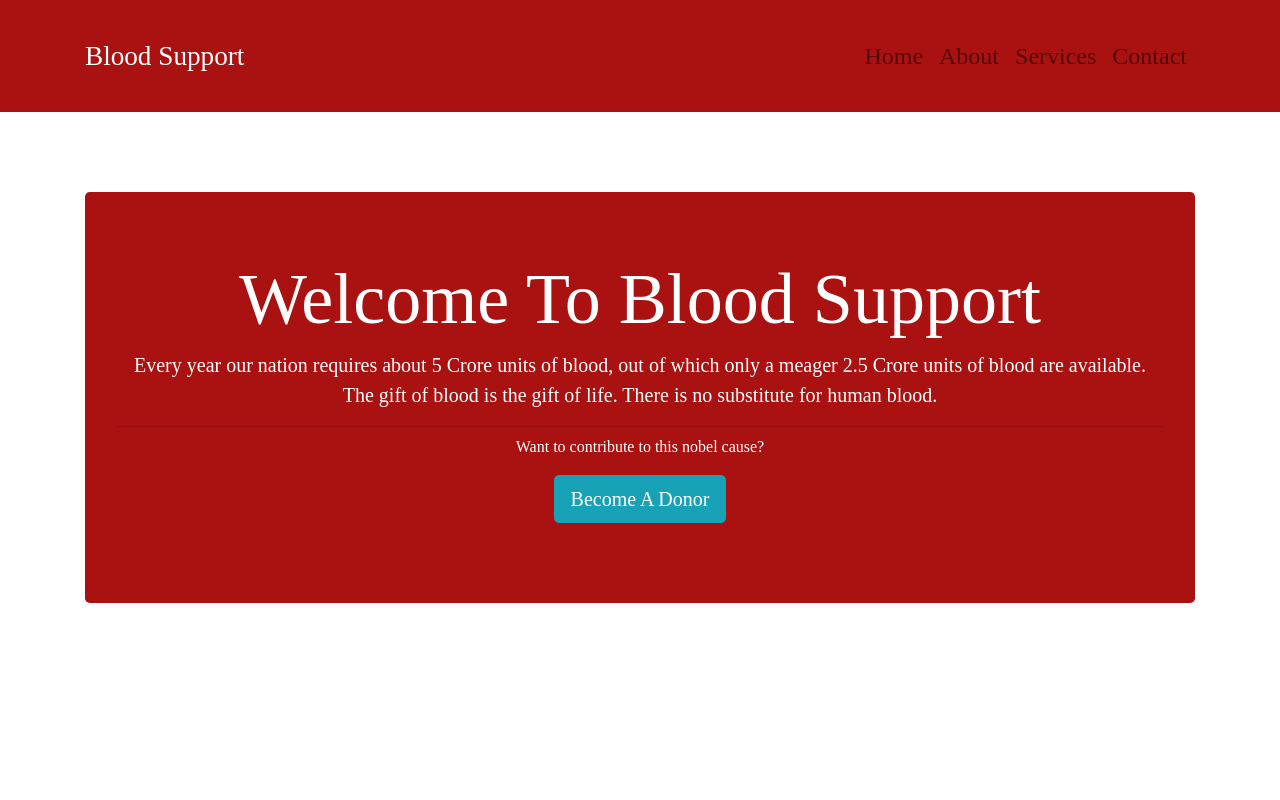
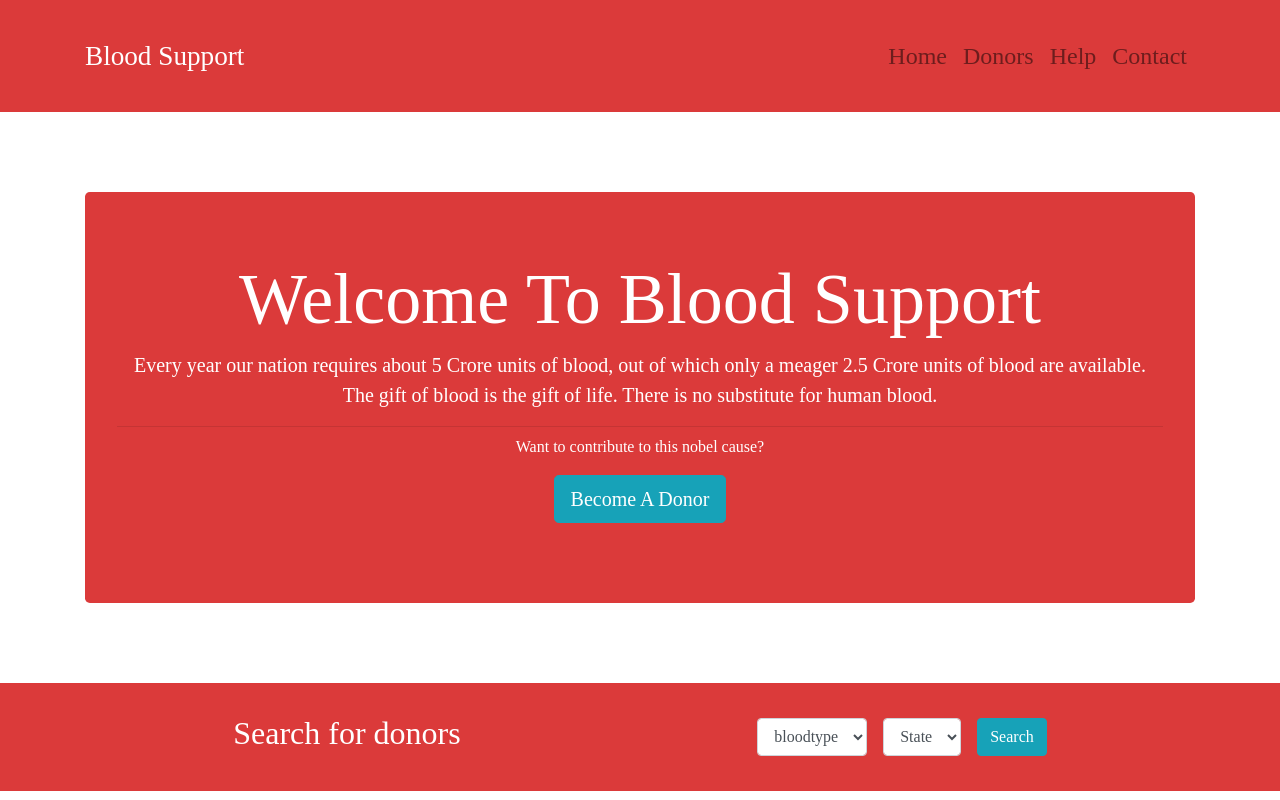
Before and after one commit to satya-sudo/BloodSupport, a React (Create React App) app in the folder client/: page / in a window 1280 px wide. Built offline with nearby package versions, Linux system fonts and the light colour scheme.

Commit message:
some progress on Fe

```diff
--- a/client/package.json
+++ b/client/package.json
@@ -12,6 +12,7 @@
     "react-redux": "^7.2.4",
     "react-router": "^5.2.0",
     "react-scripts": "^1.1.5",
+    "react-scroll": "^1.8.2",
     "redux-thunk": "^2.3.0",
     "web-vitals": "^1.1.2"
   },
--- a/client/src/components/App.js
+++ b/client/src/components/App.js
@@ -4,6 +4,7 @@ import {getAll,getSearched} from '../actions';
 
 import NavBar from './NavBar';
 import Jumbotron from './Jumbotron';
+import SearchBar from './Donors/SearchBar';
 
 class App extends React.Component{
 
@@ -14,7 +15,9 @@ class App extends React.Component{
             <NavBar />
         {/* <button onClick={()=>this.props.getAll()}>ds</button>
         <button onClick={()=>this.props.getSearched({ params: {state:"Bihar"} })}>ds</button> */}
-            <Jumbotron />
+            <Jumbotron id="landing" />
+            <SearchBar />
+
         </div>
     );
     }
--- /dev/null
+++ b/client/src/components/Donors/SearchBar.js
@@ -0,0 +1,67 @@
+import React from 'react';
+import { connect } from 'react-redux';
+import { getSearched } from '../../actions';
+
+class Search extends  React.Component{
+
+
+    constructor(props)  {
+        super(props);
+        this.state = {
+            bloodtype: null,
+            state: null
+        }
+        this.handleBloodType = this.handleBloodType.bind(this);
+        this.handleState = this.handleState.bind(this);
+        this.handleSearch = this.handleSearch.bind(this);
+    }
+
+
+    handleBloodType(event) {
+        this.setState({bloodtype: event.target.value});
+    }
+    handleState(event) {
+        this.setState({state: event.target.value});
+    }
+    handleSearch() {
+        this.props.getSearched({params:{state:this.state.state,bloodtype:this.state.bloodtype}});
+    }
+
+
+    render() {
+
+        return (
+            <div className="search_bar">
+                <div className="container row-hl d-flex justify-content-around">
+                    <div className="m-2">
+                        <h2>Search for donors</h2>
+                    </div>
+                    <div className="form-inline">
+                    <div className="form-group m-2 ">
+                        <select className="form-control" id="bloodtype"value={this.state.bloodtype} onChange={this.handleBloodType}>
+                            <option value={null}>bloodtype</option>
+                            <option value="B">B</option>
+                        </select>
+                    </div>
+
+                    <div className="form-group m-2">
+
+                        <select className="form-control" id="state" value={this.state.state} onChange={this.handleState}>
+                            <option value={null}>State</option>
+                            <option value="Bihar">B</option>
+                        </select>
+                    </div>
+                    <button className="btn btn-info m-2" onClick={this.handleSearch}>Search</button>
+                    </div>
+                </div>
+            </div>
+
+        );
+
+    }
+
+}
+
+
+
+export default connect(null,{getSearched})(Search);
--- a/client/src/components/Jumbotron.js
+++ b/client/src/components/Jumbotron.js
@@ -1,9 +1,9 @@
 import React from 'react';
 
-const Jumbotron = () => {
+const Jumbotron = (props) => {
 
     return(
-        <div className="container container-md" >
+        <div id={props.id} className="container container-md" >
         <div className="jumbotron text-center" >
             <h1 className="display-3">Welcome To Blood Support</h1>
             <p className="lead">Every year our nation requires about <b> 5 Crore </b> units of blood, out of which only a meager <b>2.5 Crore </b> units of blood are available. The gift of blood is the gift of life. There is no substitute for human blood.</p>
--- a/client/src/components/NavBar.js
+++ b/client/src/components/NavBar.js
@@ -1,28 +1,28 @@
 import { div } from 'prelude-ls';
 import React from 'react';
-
+import {Link} from 'react-scroll';
 const navBar = () => {
 
     return (
         <nav className="navbar navbar-expand-md  navbar-light">
             <div className="container">
-                <a className="navbar-brand" >Blood Support</a>
+                <Link className="navbar-brand" >Blood Support</Link>
                 <button  className="navbar-toggler" data-toggle="collapse" data-target="#navBar-Nav">
                 <span className="navbar-toggler-icon"></span>
                 </button>
                 <div className="collapse navbar-collapse" id="navBar-Nav">
                 <ul className="navbar-nav ml-auto">
                     <li className="nav-item">
-                        <a className="nav-link" >Home</a>
+                        <Link to="landing" spy={true} smooth={true} duration={500} className="nav-link" >Home</Link>
+                    </li>
+                    <li  to="list" className="nav-item">
+                        <Link className="nav-link" >Donors</Link>
                     </li>
                     <li  className="nav-item">
-                        <a className="nav-link" >About</a>
+                        <Link className="nav-link" >Help</Link>
                     </li>
                     <li  className="nav-item">
-                        <a className="nav-link" >Services</a>
-                    </li>
-                    <li  className="nav-item">
-                        <a  className="nav-link" >Contact</a>
+                        <Link  className="nav-link" >Contact</Link>
                     </li>
                 </ul>
                 </div>
--- a/client/src/style/main.css
+++ b/client/src/style/main.css
@@ -7,7 +7,7 @@ body {
 
 .navbar {
     min-height: 7rem;
-    background-color: #AA1111;
+    background-color: #db3a3a;
     margin-bottom: 5rem;
     font-size: 1.5rem;
 }
@@ -16,6 +16,12 @@ body {
 }
 
 .jumbotron {
-    background-color: #AA1111;
+    background-color: #db3a3a;
     margin-bottom: 5rem;
 }
+
+.search_bar {
+    padding: 1.4rem;
+    background: #db3a3a;
+
+}
```
Also changed, not shown: client/src/components/Donors/Lister.js (added, +24 -0 lines), 1 other file (tests, documents, lock files or other folders).
